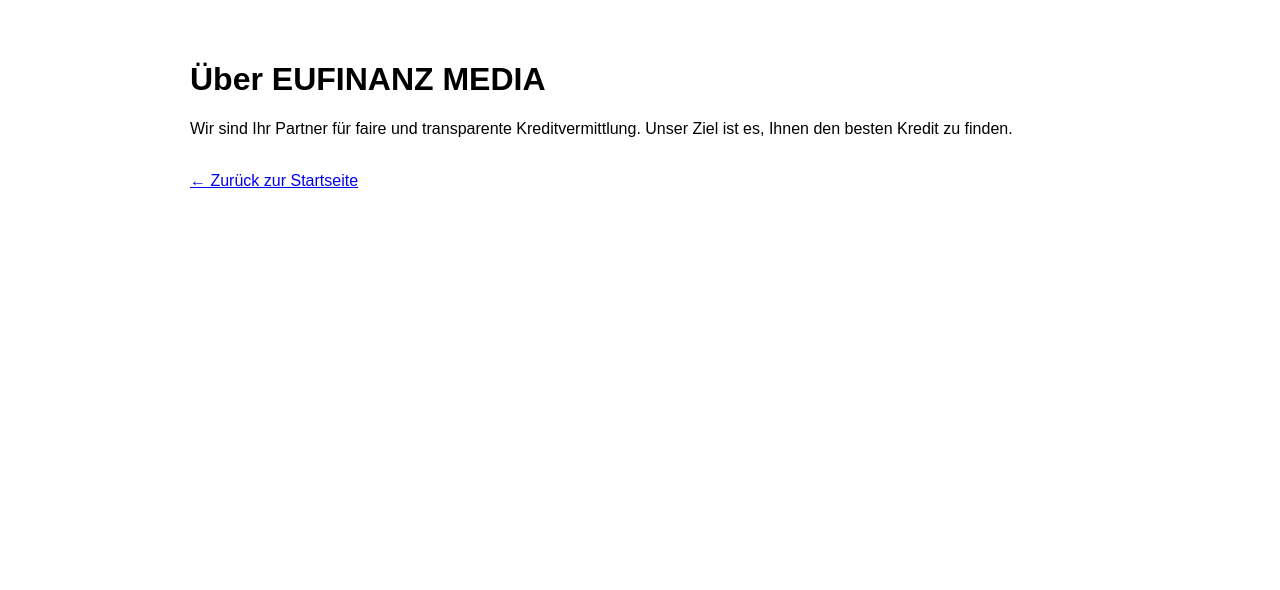
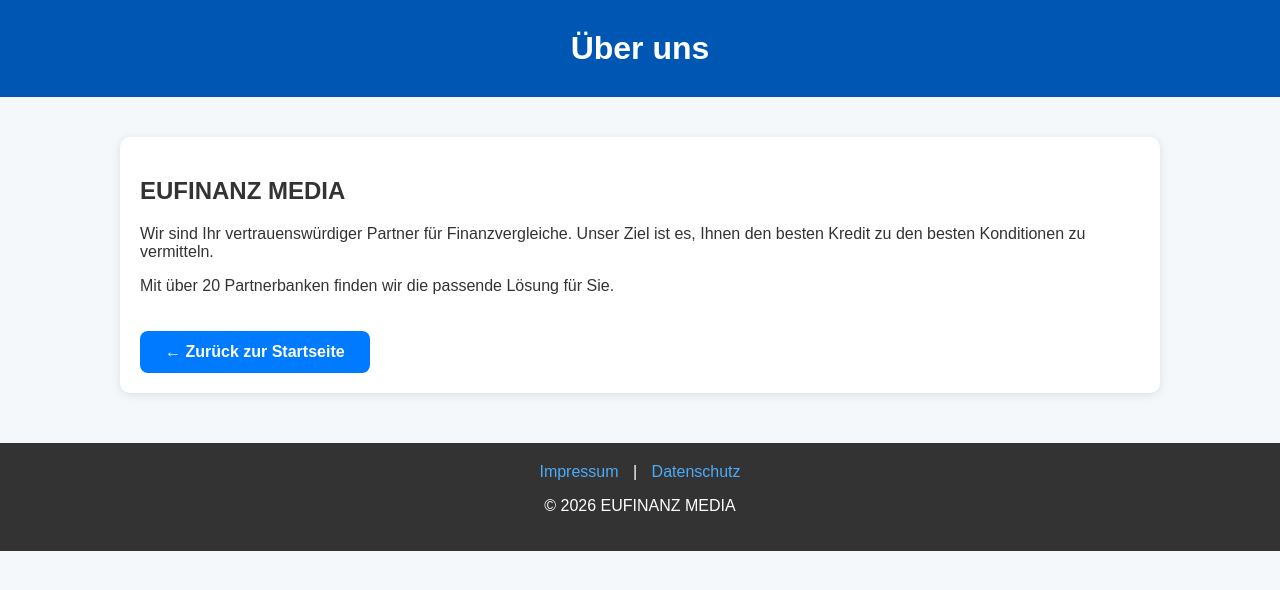
Before and after one commit to finanzvergleichdegmgh/finanzvergleichdegmgh, a plain HTML site: page über-uns.html in a window 1280 px wide. Drawn offline with Linux system fonts and the light colour scheme.

Commit message:
Revamp 'Über uns' page with new layout and styles
Updated the structure and styling of the 'Über uns' page, enhancing layout and adding footer links.

```diff
--- a/über-uns.html
+++ b/über-uns.html
@@ -1 +1,30 @@
-<!DOCTYPE html><html lang="de"><head><title>Über uns - EUFINANZ MEDIA</title><style>body{font-family:Arial;padding:40px;max-width:900px;margin:auto}</style></head><body><h1>Über EUFINANZ MEDIA</h1><p>Wir sind Ihr Partner für faire und transparente Kreditvermittlung. Unser Ziel ist es, Ihnen den besten Kredit zu finden.</p><br><a href="index.html">← Zurück zur Startseite</a></body></html>
+<!DOCTYPE html>
+<html lang="de">
+<head>
+    <meta charset="UTF-8">
+    <title>Über uns - EUFINANZ MEDIA</title>
+    <style>
+        body{font-family:Arial,sans-serif;margin:0;padding:0;background:#f4f8fb;color:#333}
+        header{background:#0056b3;color:white;padding:30px;text-align:center}
+        header h1{margin:0;font-size:32px}
+        .container{max-width:1000px;margin:40px auto;padding:20px;background:white;border-radius:10px;box-shadow:0 2px 10px rgba(0,0,0,0.1)}
+        .btn{display:inline-block;background:#007bff;color:white;padding:12px 25px;text-decoration:none;border-radius:8px;font-weight:bold;margin-top:20px}
+        footer{background:#333;color:white;text-align:center;padding:20px;margin-top:50px}
+        footer a{color:#4dabf7;text-decoration:none;margin:0 10px}
+    </style>
+</head>
+<body>
+    <header><h1>Über uns</h1></header>
+    <div class="container">
+        <h2>EUFINANZ MEDIA</h2>
+        <p>Wir sind Ihr vertrauenswürdiger Partner für Finanzvergleiche. Unser Ziel ist es, Ihnen den besten Kredit zu den besten Konditionen zu vermitteln.</p>
+        <p>Mit über 20 Partnerbanken finden wir die passende Lösung für Sie.</p>
+        <a href="index.html" class="btn">← Zurück zur Startseite</a>
+    </div>
+    <footer>
+        <a href="impressum.html">Impressum</a> |
+        <a href="datenschutz.html">Datenschutz</a>
+        <p>© 2026 EUFINANZ MEDIA</p>
+    </footer>
+</body>
+</html>
```
